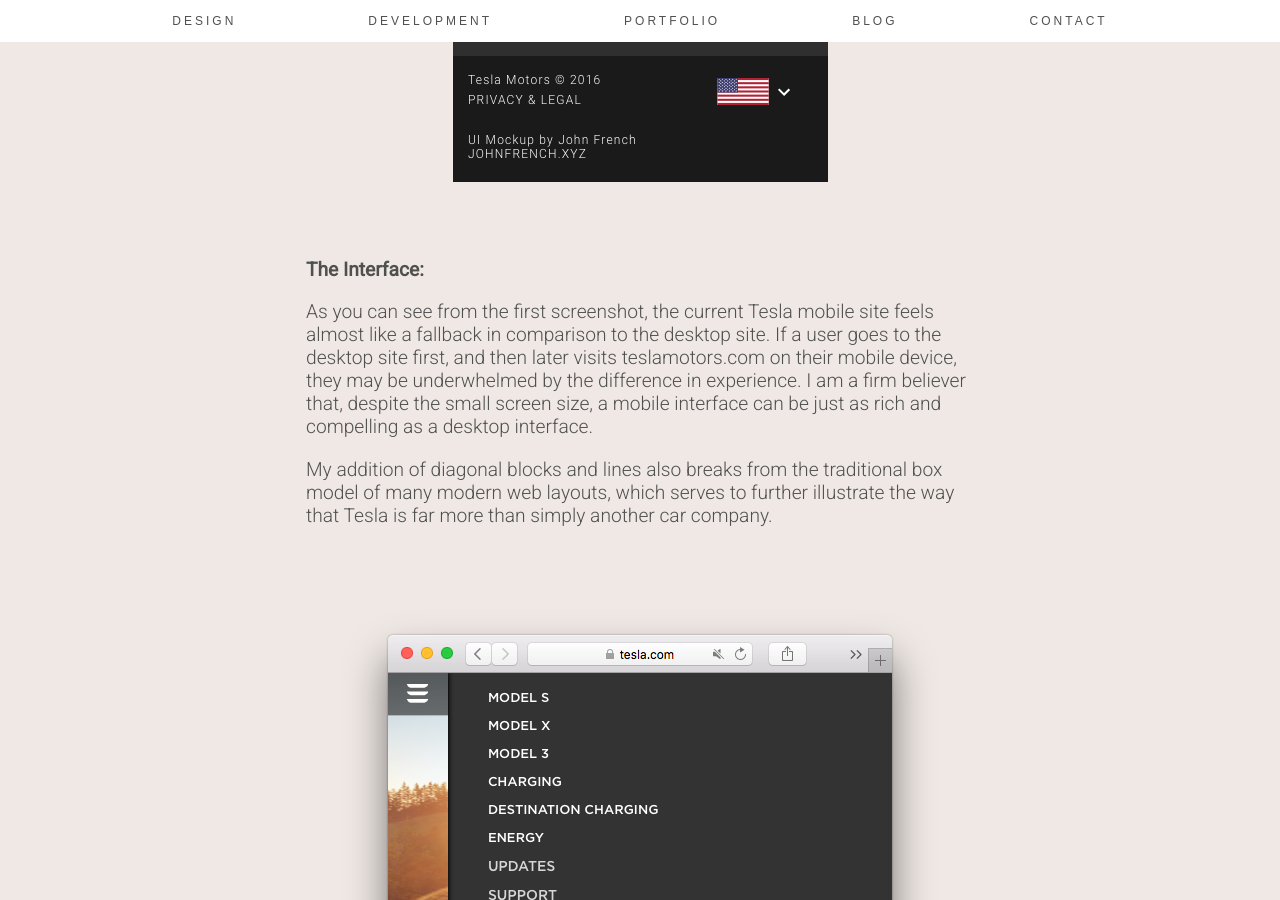
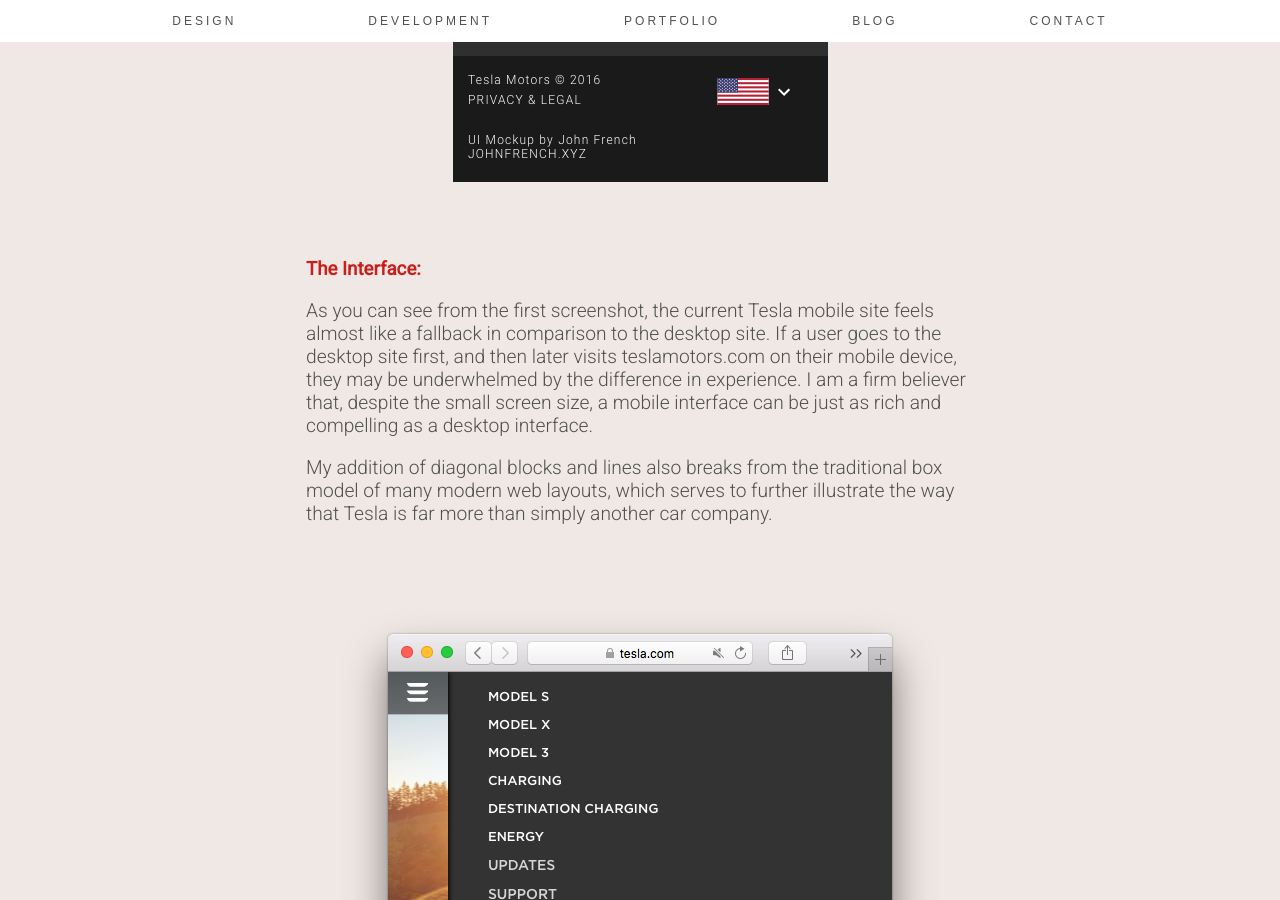
Before and after one commit to johnfrenchxyz/johnfrench.xyz, a Jekyll site: the page built from _portfolio-items/tesla.markdown, in a window 1280 px wide and 900 px high, scrolled down 3913 px. Built offline with Jekyll 4.4.1, drawn with Linux system fonts in a browser that asks for light colours; nearby versions of some CDN libraries; some web fonts are replaced.

```diff
--- a/_portfolio-items/tesla.markdown
+++ b/_portfolio-items/tesla.markdown
@@ -29,7 +29,7 @@ This is a screen capture of Tesla's current mobile site (as of July of 2016).  I
 
 ![My mockup of Tesla.com mobile homepage]( {{site.baseurl}}/images/portfolio/tesla/tesla-home-iphone.png ){: .center-img}
 
-**The Interface:**
+### The Interface:
 
 As you can see from the first screenshot, the current Tesla mobile site feels almost like a fallback in comparison to the desktop site.  If a user goes to the desktop site first, and then later visits teslamotors.com on their mobile device, they may be underwhelmed by the difference in experience.  I am a firm believer that, despite the small screen size, a mobile interface can be just as rich and compelling as a desktop interface.
 
@@ -37,17 +37,17 @@ My addition of diagonal blocks and lines also breaks from the traditional box mo
 
 ![Current Tesla.com mobile navigation]( {{site.baseurl}}/images/portfolio/tesla/tesla-nav-current.png ){: .center-img}
 
-**The Hamburger Menu:**
+### The Hamburger Menu:
 
 In the current Tesla mobile site, they are using the "E" of the Tesla logo, or "3" as in "Model 3" for their hamburger menu icon, due to the similarity in shape.  From a branding perspective, I understand this practice, however, by their very nature, hamburger menus obfuscate content.  Now that hamburger menus have been adopted by Google in their material design design framework, they have a certain level of ubiquity that offsets usability problems with hiding nav items, but because some users aren't incredibly familiar with hamburger menus to begin with, I thought it would be a more user-focused decision to use a typical hamburger icon.  Using a traditional icon also has the added bonus of being easier to animate for into an "x" for closing the menu.  Currently, on the Tesla mobile site, clicking on the hamburger icon activates an off-canvas menu, but the icon does not change or give the user any indication of how they may close the menu.
 
 ![My mockup of Tesla.com mobile navigation]( {{site.baseurl}}/images/portfolio/tesla/tesla-nav-iphone.png ){: .center-img}
 
-**Mobile Navigation:**
+### Mobile Navigation:
 
 The changes I brought to the mobile navigation help visually break up the different sections of the Tesla website, which would help first-time users be able to navigate the site with more confidence.  Additionally, the highlighted "Shop" and "My Tesla" buttons at the bottom of the navigation stick out far more than on the current navigation and draw more attention to two of the more important links in the navigation list.  In particular, the red "My Tesla" button creates a distinct target for users that frequently come back to that portion of the website.  Lastly, the typography in this mockup is significantly larger than the text in Tesla's current off-canvas menu, which would help users with visual impairments see the navigation items better, and users with physical impairments to select the intended navigation item with ease.
 
-**Responsive Scalability:**
+### Responsive Scalability:
 
 While their are advantages and disadvantages to responsive design versus separate desktop, tablet, and mobile sites, I believe that the user interface design should be consistent across all platforms and devices, while still highlighting the benefits of each device (touch functionality, etc.).  Below are the tablet and desktop variations of the site.  You can see how the navigation and content change slightly to accommodate the screen size, yet still remain true to the look and feel of the mobile mockup.
 
--- a/index.html
+++ b/index.html
@@ -77,8 +77,8 @@ layout: default
          <div class="about-section">
             <span class="title">I'm <span class="emphasis">Passionate</span>.</span>
             <div class="description">
-               <span class="regular">I work hard</span> and I care about what I do. I love to learn new technologies and methodologies. I love to push myself into new areas. I love <span class="regular">web accessbility</span>, and all things <span class="regular">front-end</span>.
-               Development teams need people that love the fact that this field is ever-changing, and who will put in the time to make informed decisions about what stack to use.
+               <span class="regular">I work hard</span> and I care about what I do. I love to learn new technologies and methodologies. I love to push myself into new areas. I love <span class="regular">web accessbility</span>, and all things <span class="regular">web development</span>.
+               Development teams need people that love the fact that this field is ever-changing, and who will put in the time to make informed decisions about what stack to use.  Lastly, I am a firm believer in <span class="regular">open source</span> and try to support FOSS projects whenever I can.
             </div>
          </div>
       </div>
```
Also changed, not shown: 3 other files.
